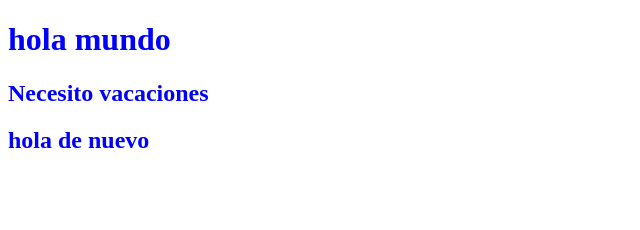
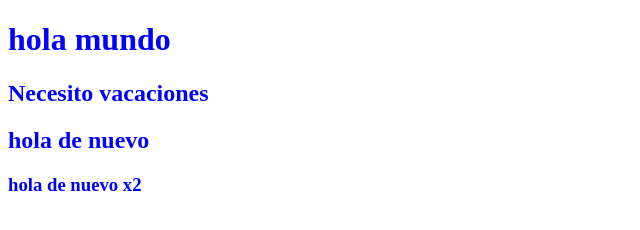
Before and after one commit to Antoniomontano345/antonio, a plain HTML site: page index.html in a window 1280 px wide. Shown: the whole page, without its empty margins (0-640 px from the left). Drawn offline with Linux system fonts and the light colour scheme.

Commit message:
Update index.html

```diff
--- a/index.html
+++ b/index.html
@@ -10,5 +10,6 @@
    <h1>hola mundo</h1>
    <h2>Necesito vacaciones</h2>
    <h2>hola de nuevo</h2>
+    <h3>hola de nuevo x2</h3>
 </body>
 </html>
```
